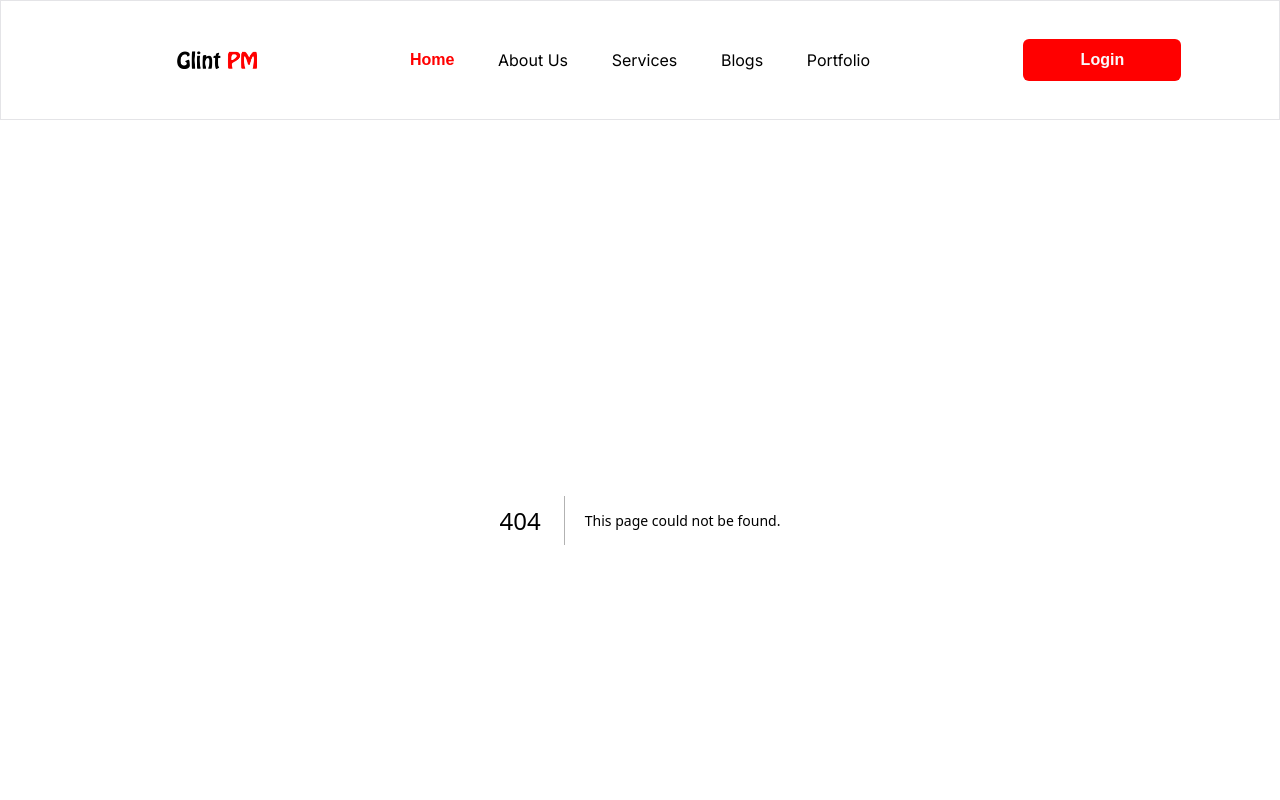
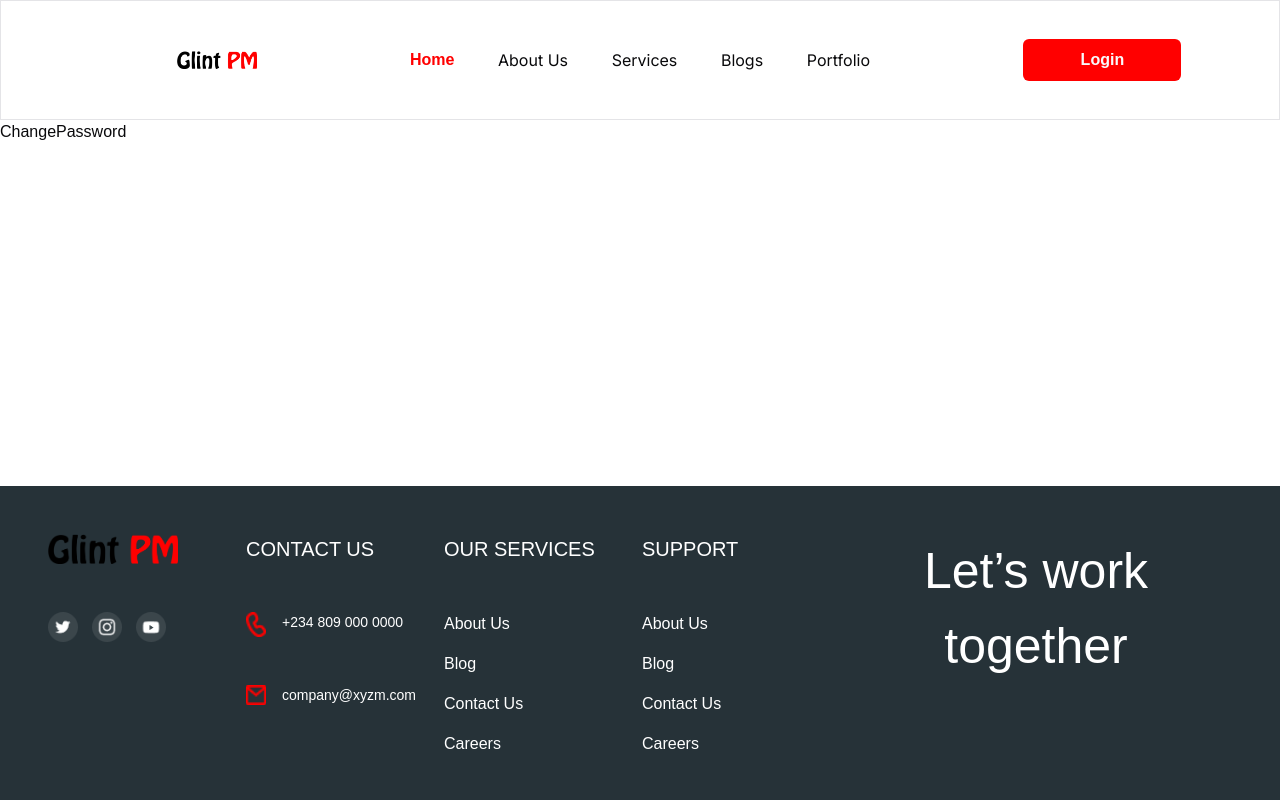
Before and after one commit to LogizonBuilds/glint_pm_frontend, a Next.js app: page /profile/change-password in a window 1280 px wide. Before the commit this address had no page. Shown: the top 800 px of the page. Built offline with nearby package versions, Linux system fonts and the light colour scheme.

Commit message:
Add Profile, ChangePassword, and Transactions components

```diff
--- /dev/null
+++ b/src/app/profile/change-password/page.tsx
@@ -0,0 +1,11 @@
+import React from 'react'
+
+type Props = {}
+
+const ChangePassword = (props: Props) => {
+  return (
+    <div>ChangePassword</div>
+  )
+}
+
+export default ChangePassword
--- /dev/null
+++ b/src/app/profile/page.tsx
@@ -0,0 +1,11 @@
+import React from 'react'
+
+type Props = {}
+
+const Profile = (props: Props) => {
+  return (
+    <div>Profile</div>
+  )
+}
+
+export default Profile
--- /dev/null
+++ b/src/app/profile/transactions/page.tsx
@@ -0,0 +1,11 @@
+import React from 'react'
+
+type Props = {}
+
+const Transactions = (props: Props) => {
+  return (
+    <div>Transactions</div>
+  )
+}
+
+export default Transactions
```
